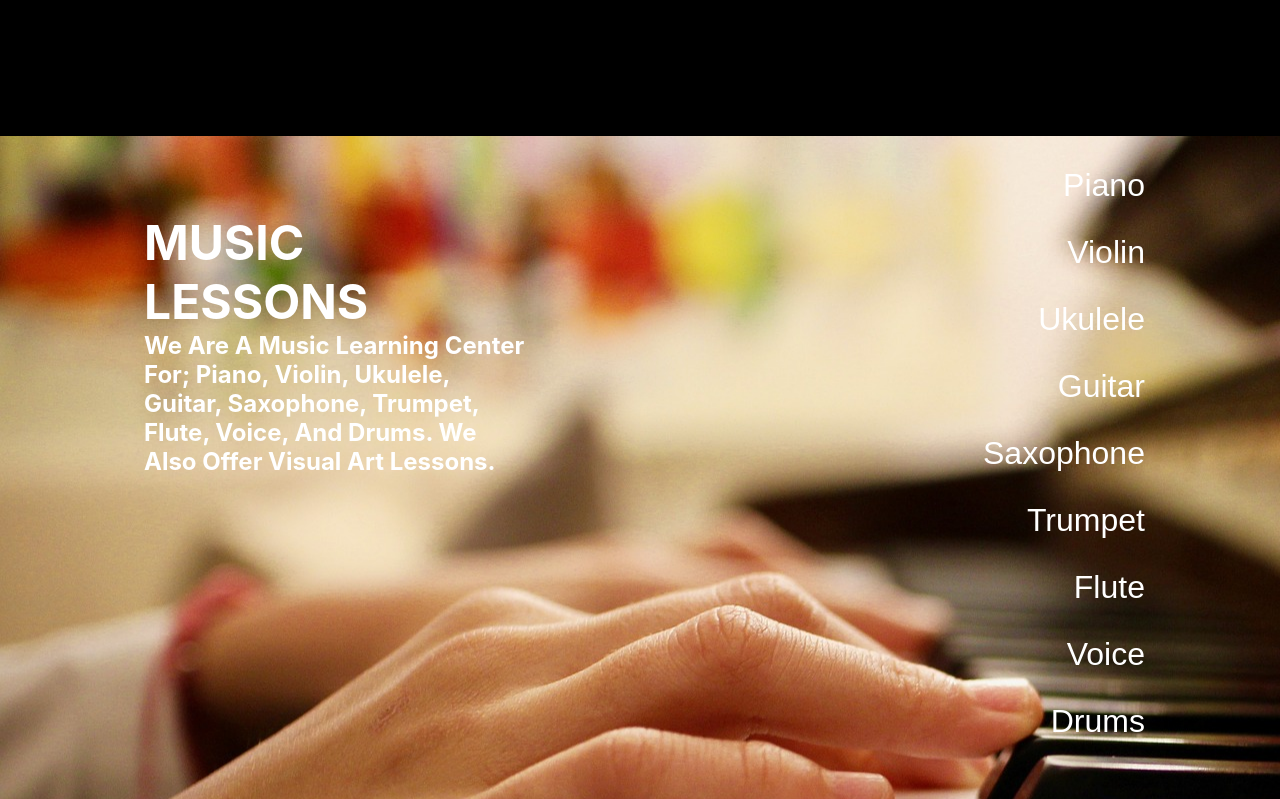
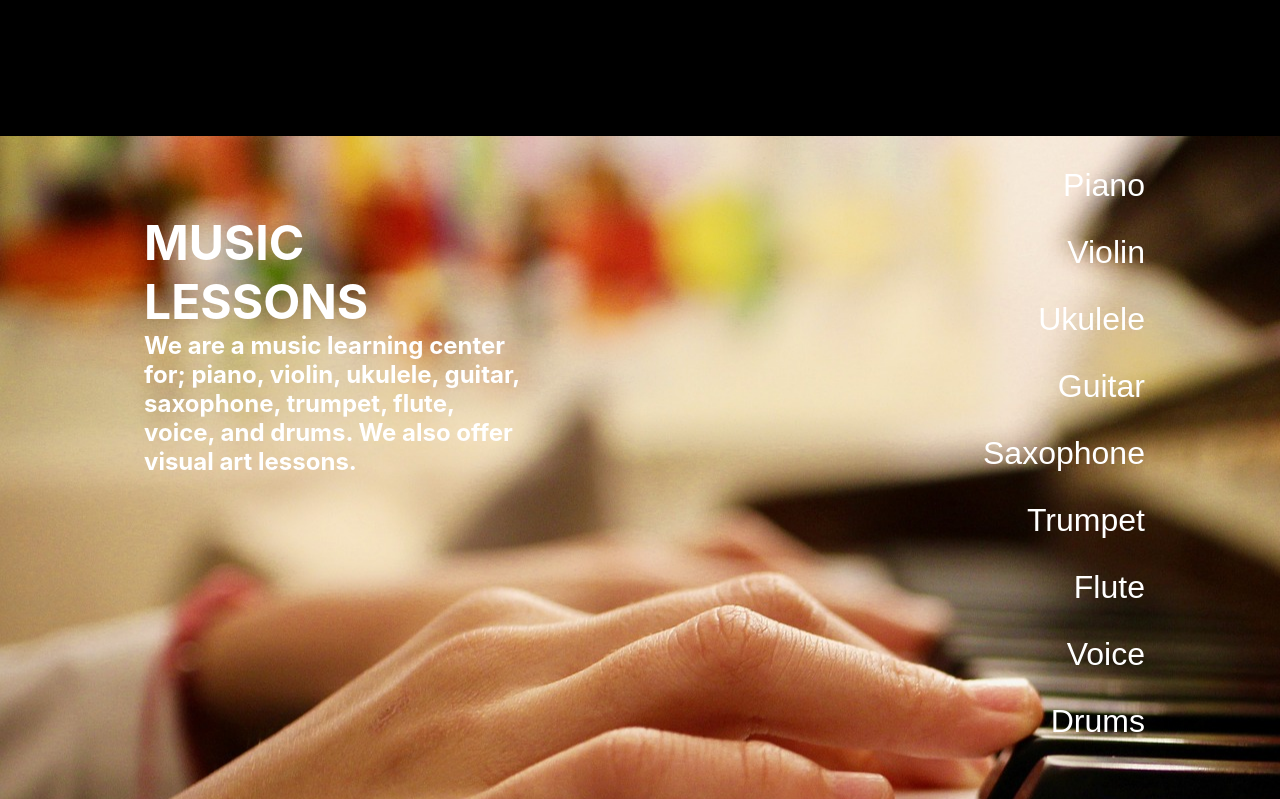
Before and after one commit to hoycid/muzic-app, a React (Create React App) app: page / in a window 1280 px wide. Shown: the part 984-1783 px from the top of the page. Built offline with nearby package versions, Linux system fonts and the light colour scheme.

Commit message:
changed h3 text transform on TextHeader

```diff
--- a/src/components/TextHeader/TextHeader.module.css
+++ b/src/components/TextHeader/TextHeader.module.css
@@ -19,5 +19,5 @@
   font-size: 1.5rem;
   margin: 0;
   padding: 0;
-  text-transform: capitalize;
+  text-transform: initial;
 }
```
